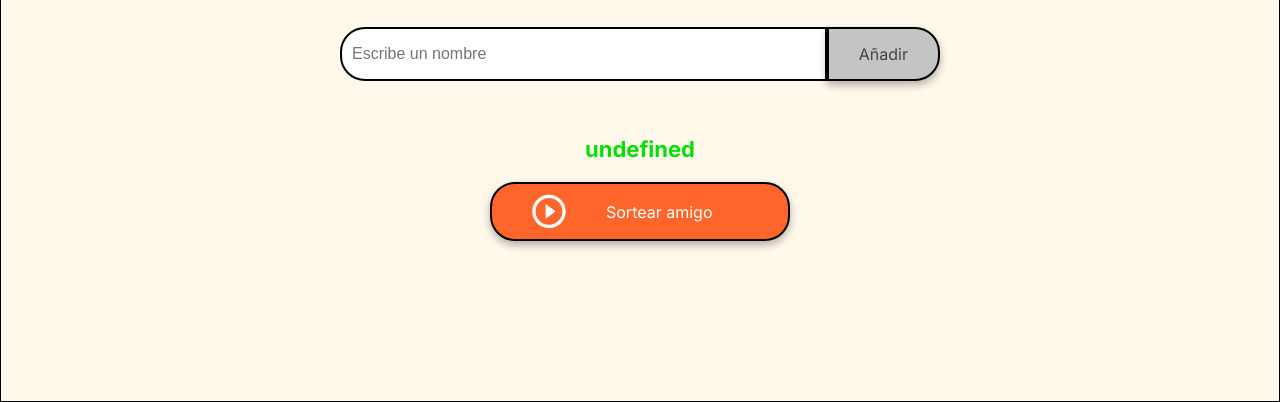
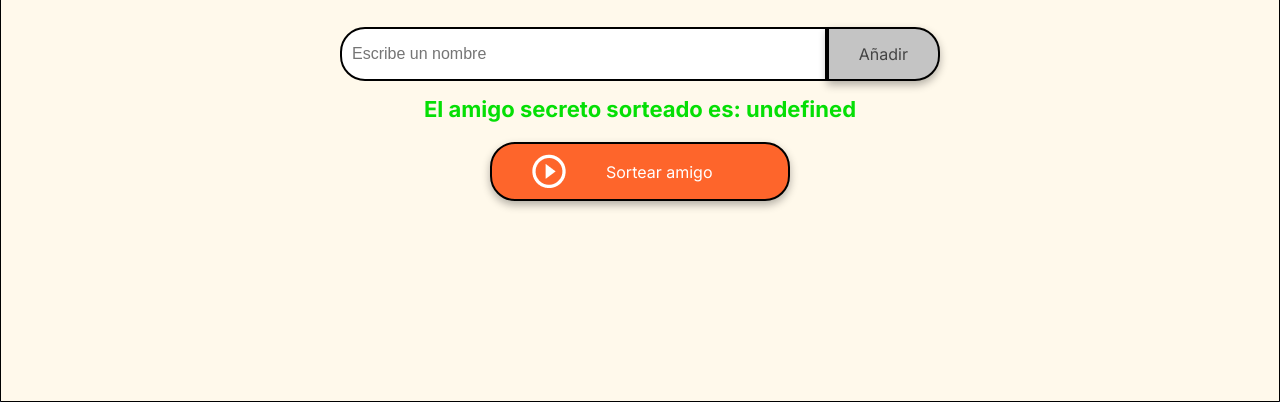
Before and after one commit to caumartin/amigo-secreto, a plain HTML site: page index.html in a window 1280 px wide. Both pictures are taken after a click on the button "Sortear amigo". Shown: the part 398-800 px from the top of the page. Drawn offline with Linux system fonts and the light colour scheme.

Commit message:
v1.00 listo?

```diff
--- a/app.js
+++ b/app.js
@@ -31,10 +31,12 @@ function agregarAmigo () {
 
 function sortearAmigo () {
 
+        const section = document.getElementById('input-section');
+        section.removeChild(muestraAmigos);
         numeroAleatorio = Math.floor(Math.random () * listaDeAmigos.length);
         console.log (listaDeAmigos[numeroAleatorio]);
         const amigoSorteado = document.createElement('li');
-        amigoSorteado.innerHTML = listaDeAmigos[numeroAleatorio];
+        amigoSorteado.innerHTML = `El amigo secreto sorteado es: ${listaDeAmigos[numeroAleatorio]}`;
         muestraGanador.appendChild(amigoSorteado);
 
 }
--- a/index.html
+++ b/index.html
@@ -17,7 +17,7 @@
             <img src="assets/amigo-secreto.png" alt="Imagen representativa de amigo secreto">
         </header>
 
-        <section class="input-section">
+        <section class="input-section" id="input-section">
             <h2 class="section-title">Digite el nombre de sus amigos</h2>
             <div class="input-wrapper">
                 <input type="text" id="amigo" class="input-name" placeholder="Escribe un nombre">
```
